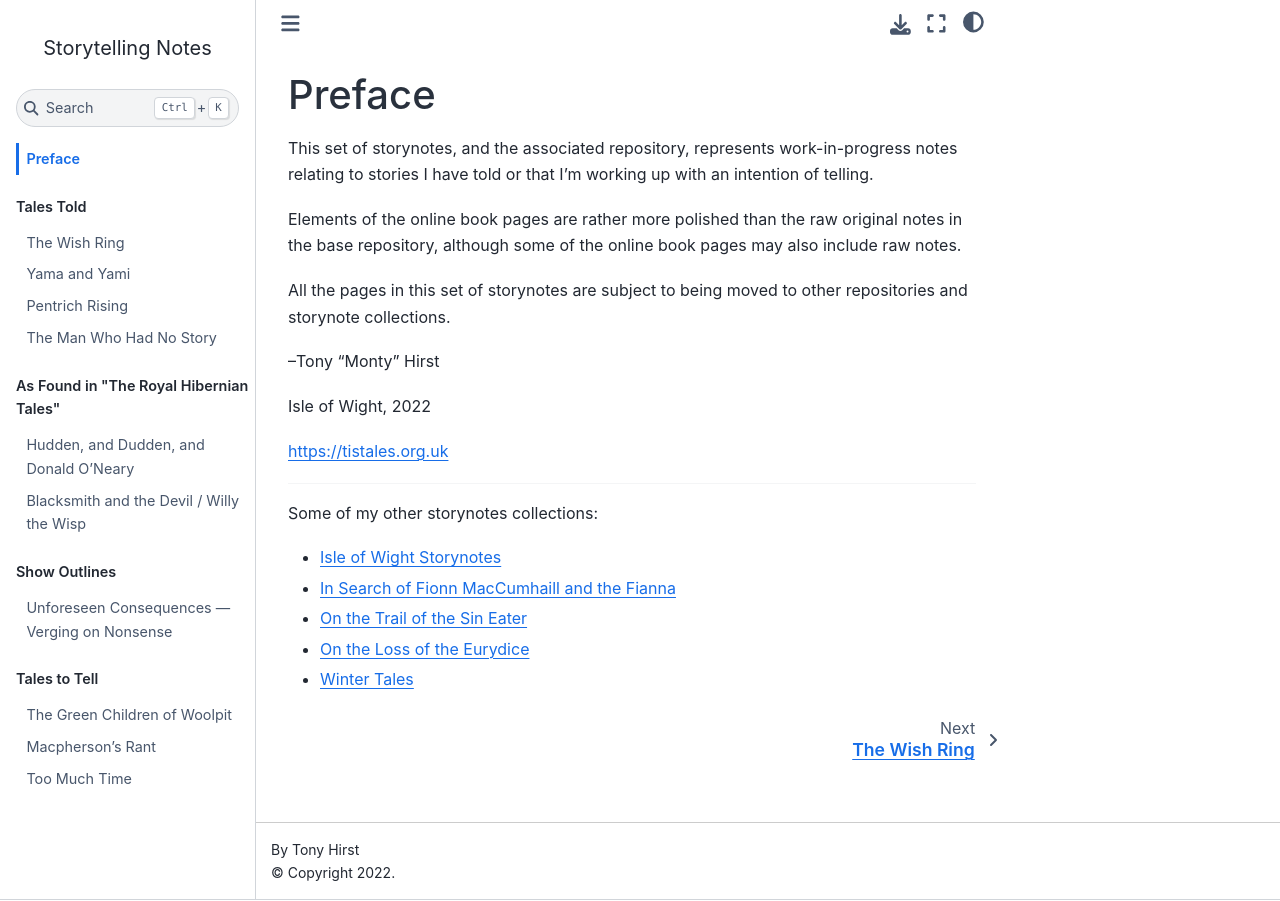
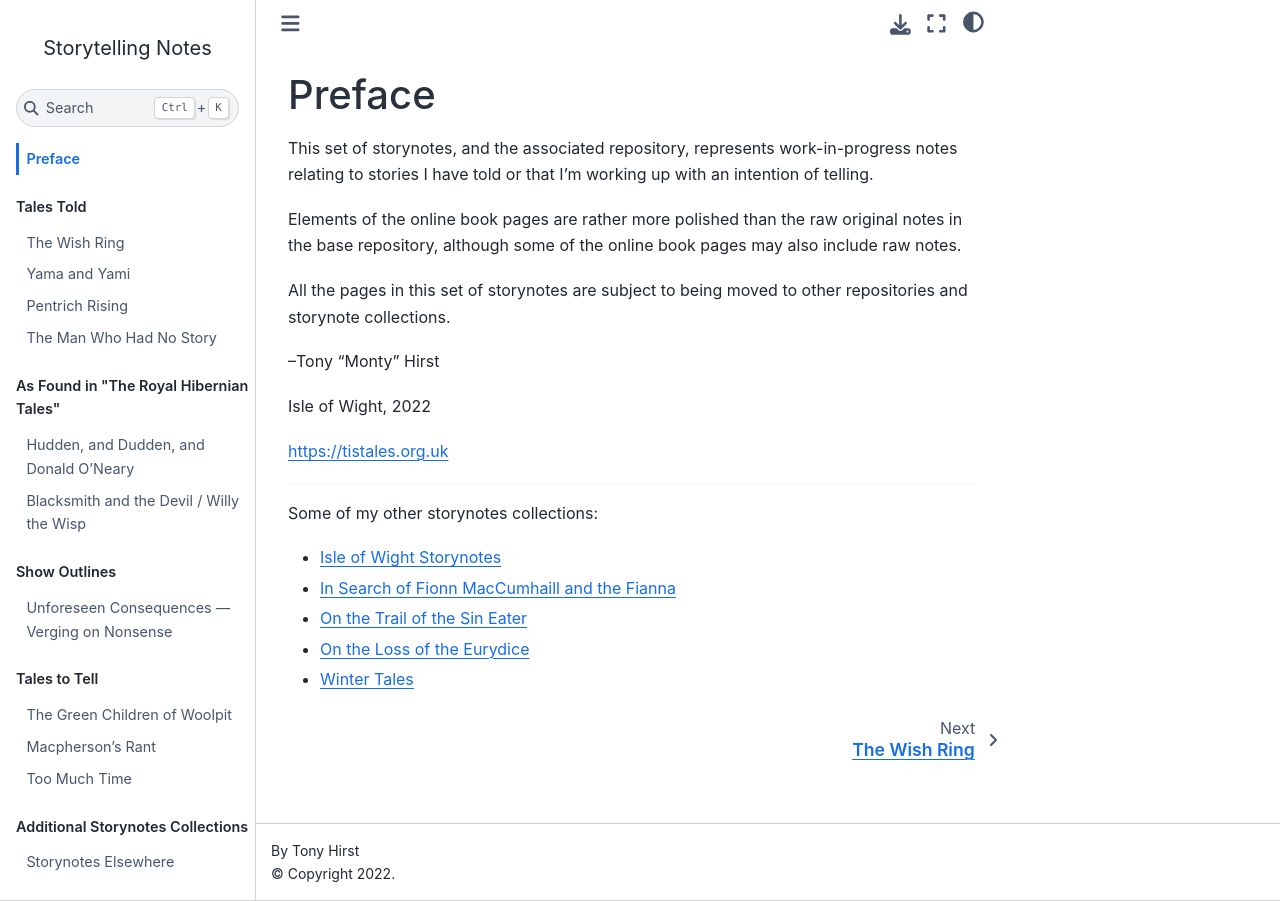
Before and after one commit to psychemedia/storytelling-notes, a Jupyter Book: the page built from preface.md, in a window 1280 px wide. Built offline with Jupyter Book 1.0.4 settings and Sphinx 7.4.7 and the Sphinx Book theme 1.1.4, drawn with Linux system fonts in a browser that asks for light colours.

Commit message:
Update _toc.yml

```diff
--- a/_toc.yml
+++ b/_toc.yml
@@ -19,3 +19,6 @@ parts:
   - file: woolpit-green
   - file: macpherson
   - file: too_much_time
+- caption: Additional Storynotes Collections
+  chapters:
+  - file: elsewhere
```
